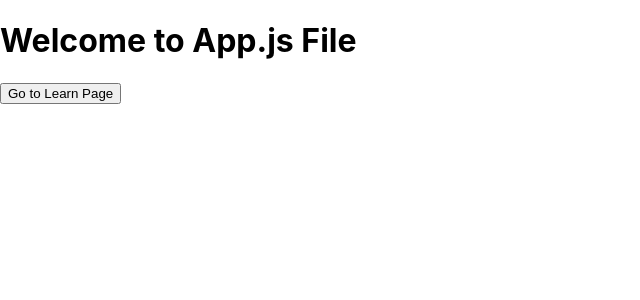
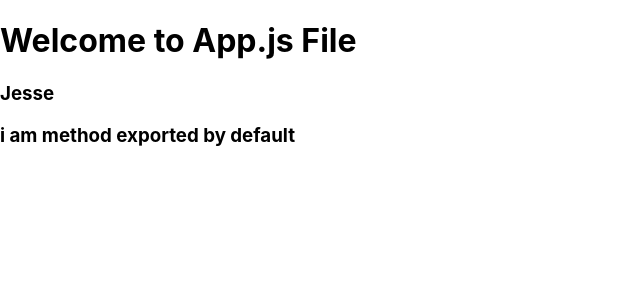
Before and after one commit to AbdallahDafa/abdallah-learn-react-app, a React (Create React App) app: page / in a window 1280 px wide. Shown: the top 300 px of the page, without its empty margins (0-640 px from the left). Built offline with nearby package versions, Linux system fonts and the light colour scheme.

Commit message:
export example module

```diff
--- a/src/App.js
+++ b/src/App.js
@@ -1,19 +1,18 @@
 
 import './App.css';
 
+import { nameUser, ageUser, message } from "./person.js";
 
   function App(){
     return (
       <div>
         <h1>Welcome to App.js File</h1>
-        <button onClick={redirectToLearn}>Go to Learn Page</button>
+          <h3>{ nameUser }</h3>
+          <h3>{ message() }</h3>
       </div>
     );
   }
 
-  const redirectToLearn = () => {
-    window.location.href = './learn.html'; // or full path if hosted elsewhere
-  };
 
 
 
--- /dev/null
+++ b/src/person.js
@@ -0,0 +1,6 @@
+export const nameUser = "Jesse"
+export const ageUser = 40
+
+export  function message()  {
+  return "i am method exported by default";
+};
```
Also changed, not shown: public/learn.html (+1 -9 lines), src/message.js (added, +8 -0 lines).
